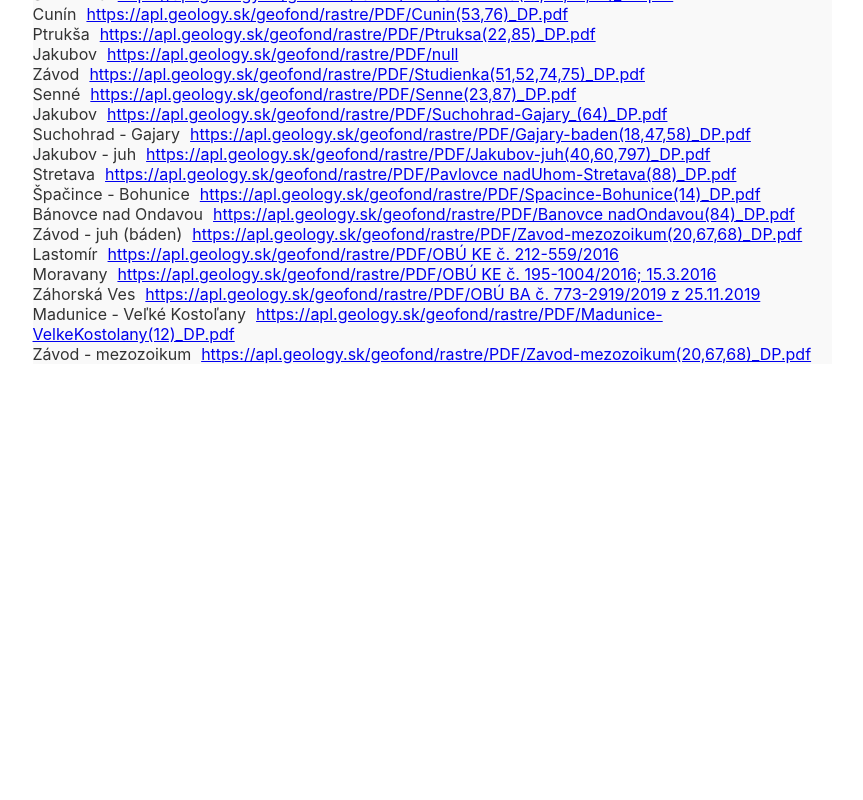
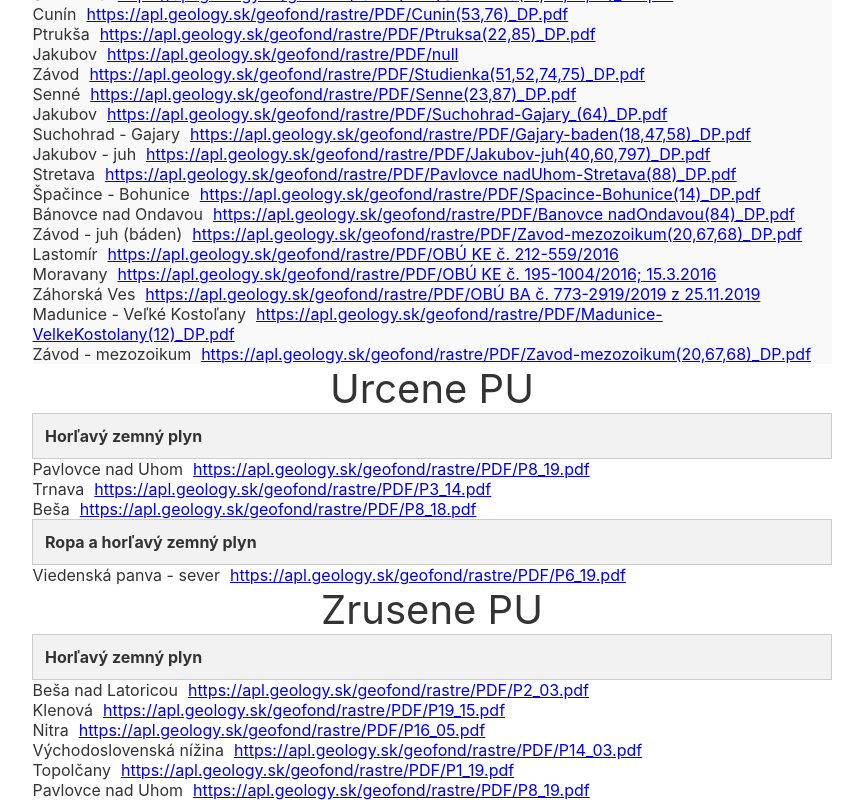
Before and after one commit to xpetrek/robert_geo, a React (Create React App) app: page / in a window 1280 px wide. Shown: the part 614-1414 px from the top of the page, without its empty margins (208-1071 px from the left). Before the commit the page ends 978 px from the top, so only its background shows below. Built offline with nearby package versions, Linux system fonts and the light colour scheme.

Commit message:
Added another table:

```diff
--- a/src/App.tsx
+++ b/src/App.tsx
@@ -212,8 +212,59 @@ const hzp = [
       "https://apl.geology.sk/geofond/rastre/PDF/Zavod-mezozoikum(20,67,68)_DP.pdf",
   },
 ];
+
+const upuHzp = [
+  {
+    Nazov: "Pavlovce nad Uhom",
+    Rozhodnutie: "https://apl.geology.sk/geofond/rastre/PDF/P8_19.pdf",
+  },
+  {
+    Nazov: "Trnava",
+    Rozhodnutie: "https://apl.geology.sk/geofond/rastre/PDF/P3_14.pdf",
+  },
+  {
+    Nazov: "Beša",
+    Rozhodnutie: "https://apl.geology.sk/geofond/rastre/PDF/P8_18.pdf",
+  },
+];
+
+const upuRhzp = [
+  {
+    Nazov: "Viedenská panva - sever",
+    Rozhodnutie: "https://apl.geology.sk/geofond/rastre/PDF/P6_19.pdf",
+  },
+];
+
+const zrusHzp = [
+  {
+    Nazov: "Beša nad Latoricou",
+    Rozhodnutie: "https://apl.geology.sk/geofond/rastre/PDF/P2_03.pdf",
+  },
+  {
+    Nazov: "Klenová",
+    Rozhodnutie: "https://apl.geology.sk/geofond/rastre/PDF/P19_15.pdf",
+  },
+  {
+    Nazov: "Nitra",
+    Rozhodnutie: "https://apl.geology.sk/geofond/rastre/PDF/P16_05.pdf",
+  },
+  {
+    Nazov: "Východoslovenská nížina",
+    Rozhodnutie: "https://apl.geology.sk/geofond/rastre/PDF/P14_03.pdf",
+  },
+  {
+    Nazov: "Topolčany",
+    Rozhodnutie: "https://apl.geology.sk/geofond/rastre/PDF/P1_19.pdf",
+  },
+  {
+    Nazov: "Pavlovce nad Uhom",
+    Rozhodnutie: "https://apl.geology.sk/geofond/rastre/PDF/P8_19.pdf",
+  },
+];
+
 function App() {
   return (
+    <>
       <table>
         <th>Ropa neparafinická</th>
         <tr>
@@ -251,6 +302,46 @@ function App() {
           ))}
         </tr>
       </table>
+      <table>
+        <caption style={{ fontSize: "40px" }}>Urcene PU</caption>
+        <th>Horľavý zemný plyn</th>
+        <tr>
+          {upuHzp.map((data) => (
+            <div>
+              <span style={{ paddingRight: "10px" }}>{data.Nazov}</span>
+              <a href={data.Rozhodnutie} target="_blank">
+                {data.Rozhodnutie}
+              </a>
+            </div>
+          ))}
+        </tr>
+        <th>Ropa a horľavý zemný plyn</th>
+        <tr>
+          {upuRhzp.map((data) => (
+            <div>
+              <span style={{ paddingRight: "10px" }}>{data.Nazov}</span>
+              <a href={data.Rozhodnutie} target="_blank">
+                {data.Rozhodnutie}
+              </a>
+            </div>
+          ))}
+        </tr>
+      </table>
+      <table>
+        <caption style={{ fontSize: "40px" }}>Zrusene PU</caption>
+        <th>Horľavý zemný plyn</th>
+        <tr>
+          {zrusHzp.map((data) => (
+            <div>
+              <span style={{ paddingRight: "10px" }}>{data.Nazov}</span>
+              <a href={data.Rozhodnutie} target="_blank">
+                {data.Rozhodnutie}
+              </a>
+            </div>
+          ))}
+        </tr>
+      </table>
+    </>
   );
 }
 
```
Lines whose indentation alone changed are shown as unchanged.
